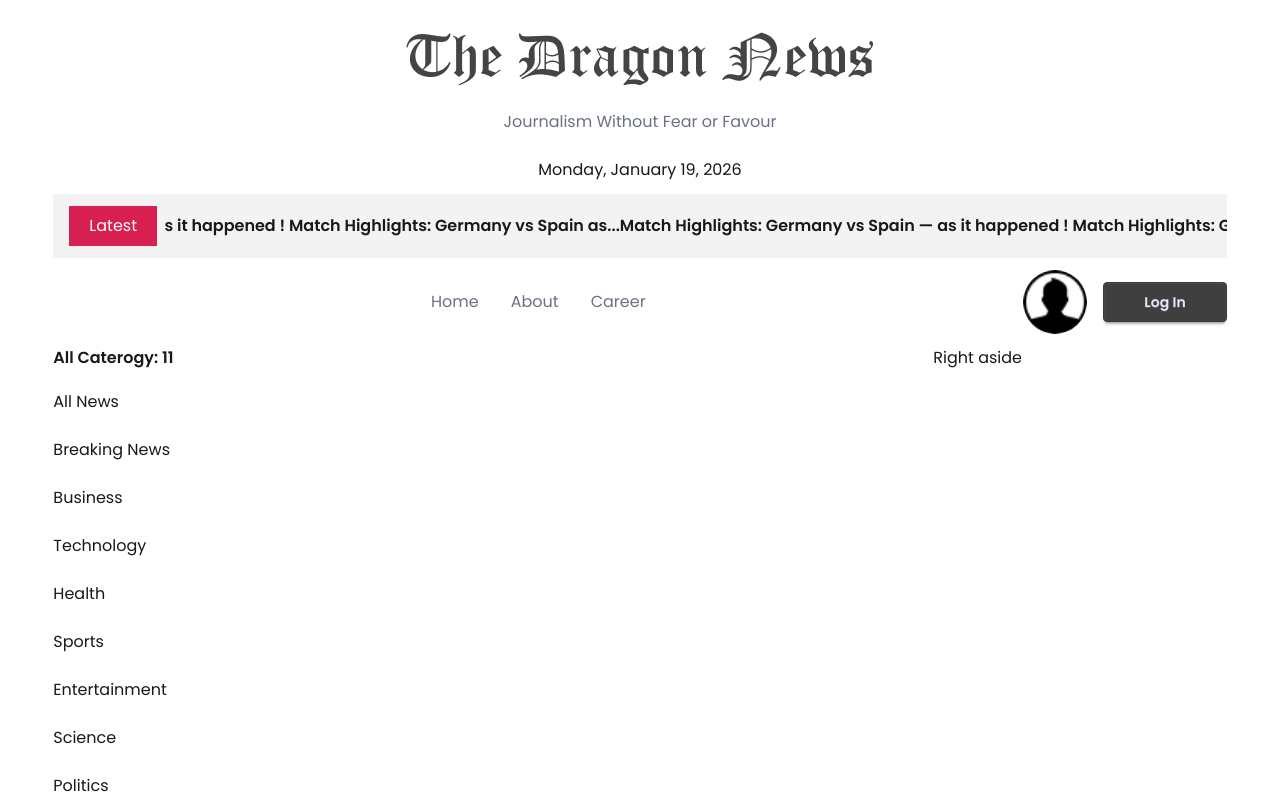
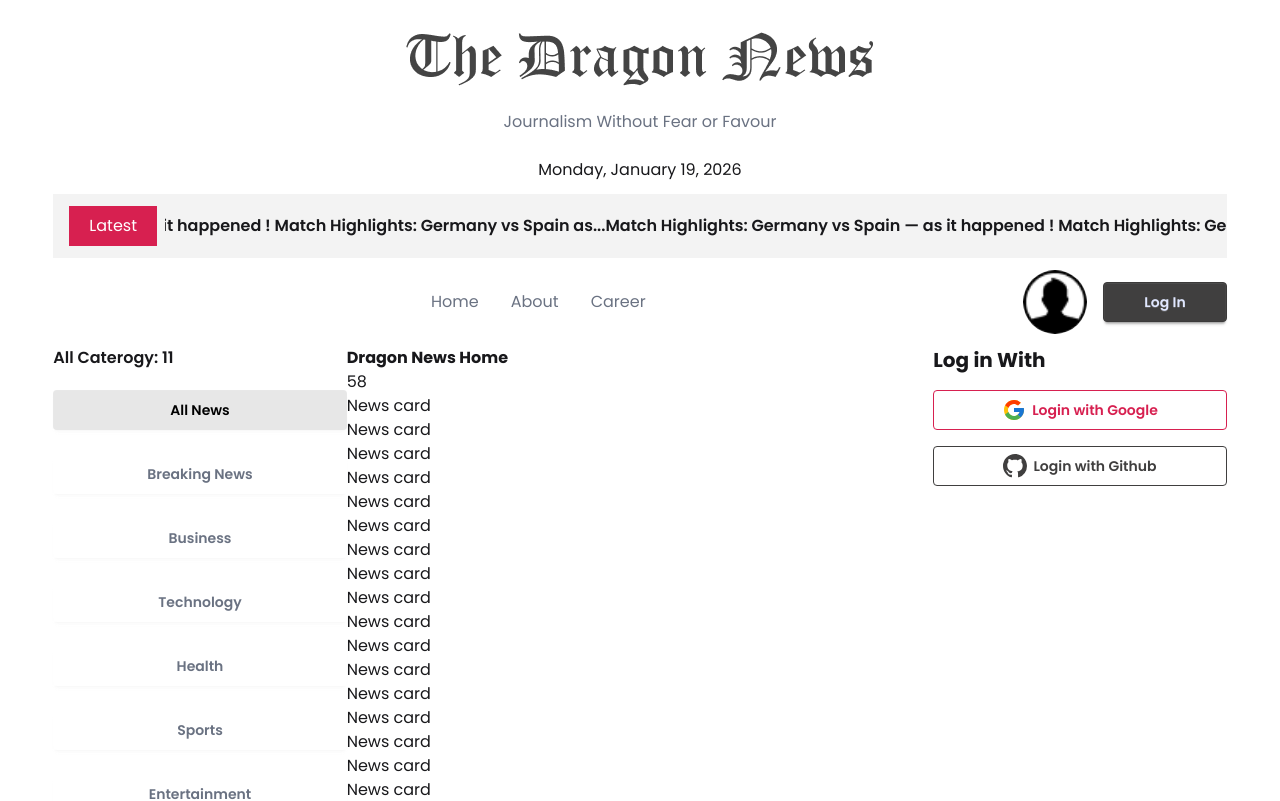
Before and after one commit to biswasbittu/dragon-news, a React (Vite) app: page /category/0 in a window 1280 px wide. Shown: the top 801 px of the page. Built offline with nearby package versions, Linux system fonts and the light colour scheme.

Commit message:
singla news data give news card

```diff
--- a/package.json
+++ b/package.json
@@ -16,6 +16,7 @@
     "react": "^19.2.0",
     "react-dom": "^19.2.0",
     "react-fast-marquee": "^1.6.5",
+    "react-icons": "^5.5.0",
     "react-router": "^7.12.0",
     "tailwindcss": "^4.1.18"
   },
--- a/src/components/Categories/Categories.jsx
+++ b/src/components/Categories/Categories.jsx
@@ -6,13 +6,15 @@ const categoriesPromise =fetch("/public/categories.json").then(res=>res.json())
 
 const Categories = () => {
     const allCategory = use(categoriesPromise)
-    console.log(allCategory)
+    // console.log(allCategory)
     return (
         <div>
             <h2 className='font-semibold'>All Caterogy: {allCategory.length}</h2>
             <div className='flex flex-col gap-6 mt-5'>
                 {
-                   allCategory.map(category=><NavLink key={category.id}>{category.name}</NavLink>)
+                   allCategory.map(category=><NavLink to={`/category/${category.id}`}
+                    className={ 'btn bg-white border-0 hover:bg-base-300 hover:text-black text-gray-500'}
+                     key={category.id}>{category.name}</NavLink>)
                 }
             </div>
         </div>
--- /dev/null
+++ b/src/components/Newscard/Newscard.jsx
@@ -0,0 +1,11 @@
+import React from 'react';
+
+const Newscard = () => {
+    return (
+        <div>
+            <h1>News card</h1>
+        </div>
+    );
+};
+
+export default Newscard;
--- a/src/components/Rightaside/Rightaside.jsx
+++ b/src/components/Rightaside/Rightaside.jsx
@@ -1,9 +1,10 @@
 import React from 'react';
+import Sociallogin from '../Sociallogin/Sociallogin';
 
 const Rightaside = () => {
     return (
         <div>
-            <h1>Right aside</h1>
+            <Sociallogin/>
         </div>
     );
 };
--- /dev/null
+++ b/src/components/Sociallogin/Sociallogin.jsx
@@ -0,0 +1,18 @@
+import React from 'react';
+import { FcGoogle } from 'react-icons/fc';
+import { VscGithubInverted } from 'react-icons/vsc';
+
+const Sociallogin = () => {
+    return (
+        <div>
+            <h1 className='font-bold text-xl'>Log in With</h1>
+            <div className='flex flex-col gap-4 my-4'>
+                <button className='btn btn-outline btn-secondary'> <FcGoogle  size={24}/>
+                    Login with Google</button>
+                <button className='btn btn-outline btn-primary'> <VscGithubInverted size={24} /> Login with Github</button>
+            </div>
+        </div>
+    );
+};
+
+export default Sociallogin;
--- a/src/components/pages/Categorynews/Categorynews.jsx
+++ b/src/components/pages/Categorynews/Categorynews.jsx
@@ -1,9 +1,44 @@
-import React from 'react';
+import React, { useEffect } from 'react';
+import { useState } from 'react';
+import { useLoaderData } from 'react-router';
+import { useParams } from 'react-router';
+import Newscard from '../../Newscard/Newscard';
 
 const Categorynews = () => {
+    const { id } = useParams();
+    const newsData = useLoaderData()
+    const [cetagoryNews, setCetagoryNews] = useState([])
+    // console.log(newsData)
+    // console.log(id)
+
+    useEffect(() => {
+
+        if (id == '0') {
+            setCetagoryNews(newsData);
+            return;
+        }
+        else if (id == '1') {
+            const filterNews = newsData.filter(news => news.others.is_today_pick == true)
+            setCetagoryNews(filterNews)
+        }
+        else {
+            const filterNews = newsData.filter(news => news.category_id === parseInt(id))
+            // setCetagoryNews(filterNews)
+            setCetagoryNews(filterNews)
+        }
+
+
+    }, [newsData, id])
     return (
         <div>
+            <h1 className='font-bold'>Dragon News Home</h1>
+            {cetagoryNews.length}
 
+            <div>
+                {
+                    cetagoryNews.map(news=><Newscard kew={news.category_id} news={news}></Newscard>)
+                }
+            </div>
         </div>
     );
 };
--- a/src/index.css
+++ b/src/index.css
@@ -12,12 +12,24 @@
   default: true;
   --color-primary: #403f3f;
   --color-secondary: #d72050;
-  --color-base-50:#706F6F;
-  --color-base-200:#f3f3f3;
-  --color-base-300:#e7e7e7
+  --color-base-400: #9f9f9f;
+  --color-base-200: #f3f3f3;
+  --color-base-300: #e7e7e7
 }
 
 
 @theme {
   --font-sans: "Poppins", sans-serif;;
 }
+/*
+a.active {
+  @apply bg-base-300,
+} */
+
+a.active{
+  @apply bg-base-300
+
+}
+a.active{
+  @apply text-black
+}
--- a/src/routers/routers.jsx
+++ b/src/routers/routers.jsx
@@ -14,7 +14,9 @@ export const router = createBrowserRouter([
       },
       {
         path:'/category/:id',
+        loader: ()=>fetch("/news.json"),
         Component:Categorynews,
+
 
       }
     ]
```
Also changed, not shown: 1 other file (tests, documents, lock files or other folders).
